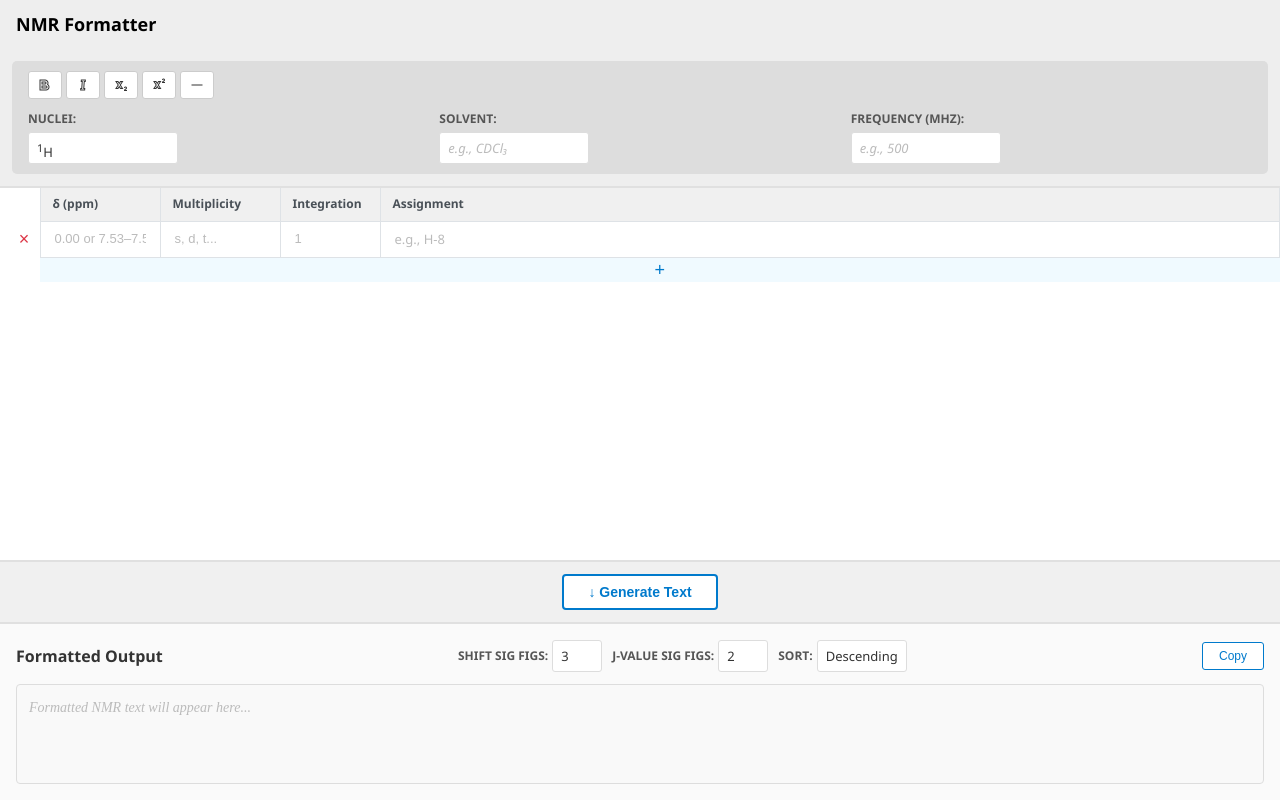
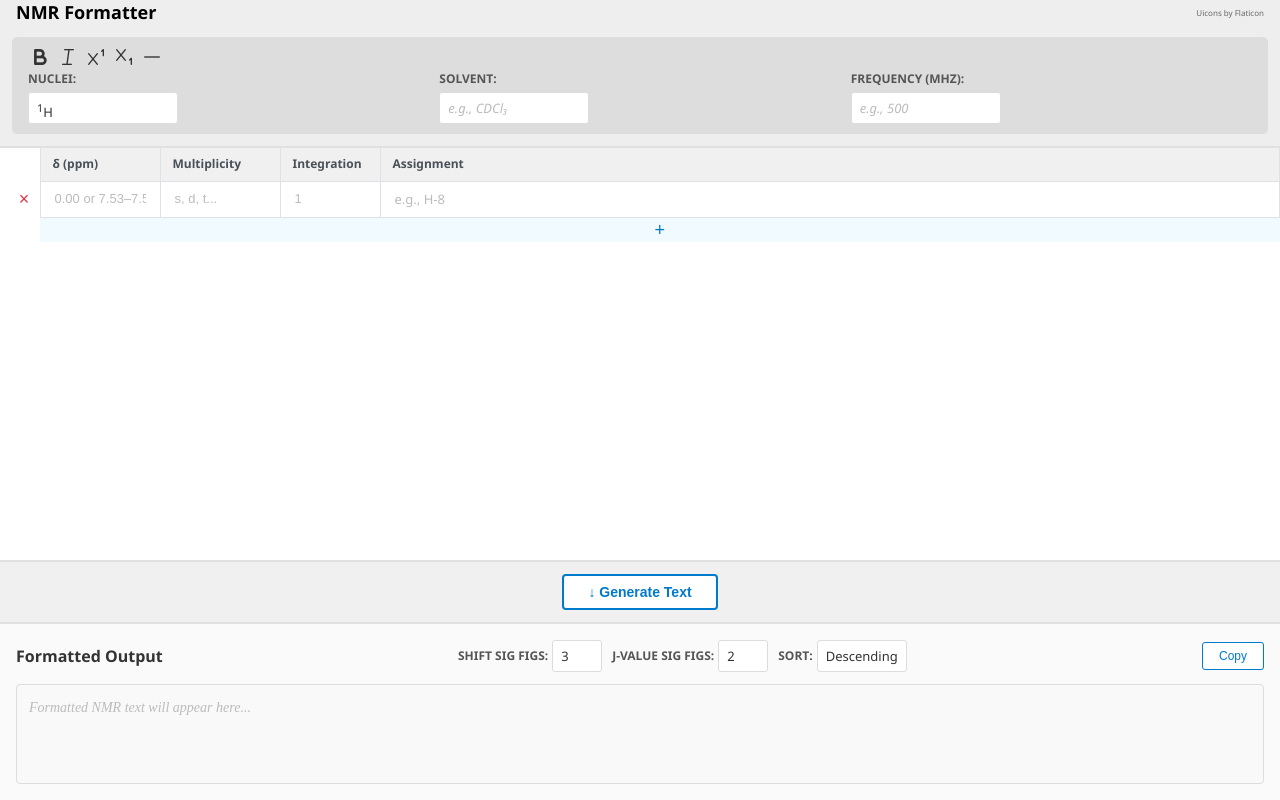
Before and after one commit to 3pino/3pino.github.io, a website: page nmr-formatter/app.html in a window 1280 px wide. Drawn offline with nearby package versions, Linux system fonts and the light colour scheme.

Commit message:
Change: 🎨 Replace icon font to Flaticon
- Replace Line Awesome icons with Flaticon

```diff
--- a/nmr-formatter/app.html
+++ b/nmr-formatter/app.html
@@ -4,7 +4,7 @@
     <meta charset="UTF-8">
     <meta name="viewport" content="width=device-width, initial-scale=1.0">
     <title>NMR Formatter</title>
-    <link rel="stylesheet" href="https://maxst.icons8.com/vue-static/landings/line-awesome/line-awesome/1.3.0/css/line-awesome.min.css">
+    <link rel='stylesheet' href='https://cdn-uicons.flaticon.com/3.0.0/uicons-regular-rounded/css/uicons-regular-rounded.css'>
     <link rel="stylesheet" href="styles/main.css">
 </head>
 <body>
@@ -12,25 +12,26 @@
         <!-- Title Bar -->
         <header class="title-bar">
             <h1>NMR Formatter</h1>
+            <span>Uicons by <a href="https://www.flaticon.com/uicons">Flaticon</a></span>
         </header>
         <!-- Toolbar and Metadata Section -->
         <section class="toolbar-container-wrapper">
             <div class="toolbar-container">
                 <div class="toolbar">
                     <a id="format-bold-btn" class="format-btn" title="Bold (Ctrl+B)" role="button" tabindex="0">
-                        <i class="las la-bold"></i>
+                        <i class="fi fi-rr-bold"></i>
                     </a>
                     <a id="format-italic-btn" class="format-btn" title="Italic (Ctrl+I)" role="button" tabindex="0">
-                        <i class="las la-italic"></i>
+                        <i class="fi fi-rr-italic"></i>
+                    </a>
+                    <a id="format-sup-btn" class="format-btn" title="Superscript" role="button" tabindex="0">
+                        <i class="fi fi-rr-superscript"></i>
                     </a>
                     <a id="format-sub-btn" class="format-btn" title="Subscript" role="button" tabindex="0">
-                        <i class="las la-subscript"></i>
-                    </a>
-                    <a id="format-sup-btn" class="format-btn" title="Superscript" role="button" tabindex="0">
-                        <i class="las la-superscript"></i>
+                        <i class="fi fi-rr-subscript"></i>
                     </a>
                     <a id="insert-endash-btn" class="format-btn" title="Insert en-dash" role="button" tabindex="0">
-                        <i class="las la-minus"></i>
+                        <i class="fi fi-rr-minus"></i>
                     </a>
                 </div>
                 <div class="metadata">
--- a/nmr-formatter/styles/layout.css
+++ b/nmr-formatter/styles/layout.css
@@ -15,8 +15,11 @@
 /* Title Bar */
 .title-bar {
     flex: 0 0 auto;
-    padding: 12px 16px;
+    padding: 0px 16px;
     background-color: #eee;
+    display: flex;
+    justify-content: space-between;
+    align-items: center;
 }
 
 .title-bar h1 {
@@ -24,6 +27,22 @@
     font-weight: 600;
     color: black;
     margin: 0;
+}
+
+.title-bar span {
+    display: block;
+    margin-left: auto;
+    font-size: 8px;
+    color: #666;
+}
+
+.title-bar span a {
+    color: #666;
+    text-decoration: none;
+}
+
+.title-bar span a:hover {
+    text-decoration: underline;
 }
 
 
--- a/nmr-formatter/styles/toolbar-metadata.css
+++ b/nmr-formatter/styles/toolbar-metadata.css
@@ -12,7 +12,7 @@
 .toolbar-container {
     display: flex;
     flex-direction: column;
-    gap: 12px;
+    gap: 0px;
     padding: 10px 16px;
     background-color: #ddd;
     border-radius: 5px;
@@ -28,34 +28,28 @@
 
 .format-btn {
     padding: 4px 8px;
-    border: 1px solid #ccc;
-    background-color: white;
     color: #333;
     cursor: pointer;
     border-radius: 3px;
     font-size: 13px;
     transition: all 0.2s;
-    min-width: 32px;
-    height: 28px;
+    width: 24px;
+    height: 24px;
     display: inline-flex;
     align-items: center;
     justify-content: center;
     text-decoration: none;
     user-select: none;
-}
-
-.format-btn i {
-    font-size: 16px;
-    display: block;
-}
-
-.format-btn:hover {
-    background-color: #e0e0e0;
-    border-color: #999;
-}
-
-.format-btn:active {
-    background-color: #d0d0d0;
+    & i{
+        font-size: 16px;
+        display: block;
+    }
+    &:hover{
+        background-color: #ccc;
+    }
+    &:active {
+        background-color: #bbb;
+    }
 }
 
 /* Metadata fields */
```
